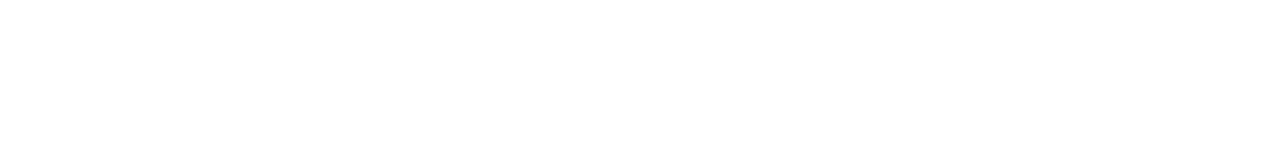
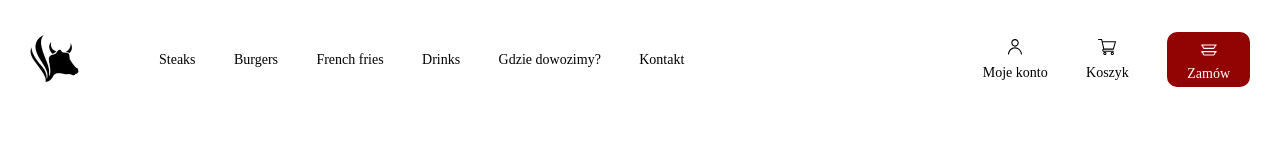
Before and after one commit to karol-wolski/invotech-recruitment-task, a website built with Vite: page src/index.html in a window 1280 px wide. Built offline with nearby package versions, Linux system fonts and the light colour scheme.

Commit message:
feat: add header and navigation (#1)

```diff
--- a/src/index.html
+++ b/src/index.html
@@ -2,11 +2,71 @@
 <html lang="en">
   <head>
     <meta charset="UTF-8" />
-    <link rel="icon" type="image/svg+xml" href="/l.png" />
+    <link rel="icon" type="image/svg+xml" href="./img/l.png" />
     <meta name="viewport" content="width=device-width, initial-scale=1.0" />
     <title>Steak house</title>
   </head>
   <body>
+    <header class="header">
+      <a href="#" aria-labelledby="Go to homepage">
+        <img src="./img/l.png" alt="" class="header__logo" />
+      </a>
+      <button id="hamburger" class="hamburger" aria-label="Menu">
+        <span class="hamburger__container" tabindex="-1">
+          <span class="hamburger__bars"></span>
+        </span>
+      </button>
+      <nav id="nav" class="nav">
+        <ul class="nav__list">
+          <li class="nav__item">
+            <a href="#" class="nav__link">Steaks</a>
+          </li>
+          <li class="nav__item">
+            <a href="#" class="nav__link">Burgers</a>
+          </li>
+          <li class="nav__item">
+            <a href="#" class="nav__link">French fries</a>
+          </li>
+          <li class="nav__item">
+            <a href="#" class="nav__link">Drinks</a>
+          </li>
+          <li class="nav__item">
+            <a href="#" class="nav__link">Gdzie dowozimy?</a>
+          </li>
+          <li class="nav__item">
+            <a href="#" class="nav__link">Kontakt</a>
+          </li>
+        </ul>
+        <ul class="nav__list nav__list--icons">
+          <li class="nav__item">
+            <a href="#" class="nav__link">
+              <img
+                src="./img/nav-icon/mojekonto.svg"
+                alt=""
+                class="nav__icon"
+              />
+              <span class="nav__text">Moje konto</span>
+            </a>
+          </li>
+          <li class="nav__item">
+            <a href="#" class="nav__link">
+              <img src="./img/nav-icon/koszyk.svg" alt="" class="nav__icon" />
+              <span class="nav__text">Koszyk</span>
+            </a>
+          </li>
+          <li class="nav__item">
+            <a href="#" class="nav__link nav__link--accent">
+              <img
+                src="./img/nav-icon/zamow_ikona.svg"
+                alt=""
+                class="nav__icon"
+              />
+              <span class="nav__text">Zamów</span>
+            </a>
+          </li>
+        </ul>
+      </nav>
+    </header>
     <script type="module" src="/js/scripts.js"></script>
   </body>
 </html>
--- /dev/null
+++ b/src/js/navigation.js
@@ -0,0 +1,6 @@
+export const openNav = () => {
+  const navEl = document.querySelector("#nav");
+  const navBtn = document.querySelector("#hamburger");
+  navEl.classList.toggle("nav--open");
+  navBtn.classList.toggle("hamburger--active");
+};
--- a/src/js/scripts.js
+++ b/src/js/scripts.js
@@ -1 +1,9 @@
 import "../style/style.scss";
+import { openNav } from "./navigation";
+
+const init = () => {
+  const navBtn = document.querySelector("#hamburger");
+  navBtn.addEventListener("click", openNav);
+};
+
+init();
--- /dev/null
+++ b/src/style/colors.scss
@@ -0,0 +1,3 @@
+$red: #920303;
+$white: #fff;
+$black: #000;
--- /dev/null
+++ b/src/style/header.scss
@@ -0,0 +1,163 @@
+@import "./colors.scss";
+@import "./zIndex.scss";
+
+.header {
+  display: flex;
+  align-items: center;
+  justify-content: space-between;
+  max-width: 166rem;
+  margin: 1.2rem auto;
+  padding: 0 3rem;
+  position: relative;
+
+  &__logo {
+    margin-right: 7rem;
+  }
+}
+
+.nav {
+  display: none;
+  flex-direction: column;
+  justify-content: space-between;
+  align-items: center;
+  width: 100%;
+  height: 100%;
+  top: 0;
+  left: 0;
+  position: fixed;
+  background: $white;
+  @include zIndex(navigation);
+
+  &--open {
+    display: flex;
+  }
+
+  @media screen and (min-width: 768px) {
+    display: flex;
+    flex-direction: row;
+    position: static;
+    background-color: transparent;
+  }
+
+  &__list {
+    display: flex;
+    flex-direction: column;
+    justify-content: space-evenly;
+    align-items: center;
+    margin: 2rem 0;
+    list-style: none;
+    width: 100%;
+    height: 100%;
+    @media screen and (min-width: 768px) {
+      flex-direction: row;
+      width: auto;
+    }
+
+    &--icons {
+      flex-direction: row;
+      height: auto;
+    }
+  }
+
+  &__item {
+    @media screen and (min-width: 768px) {
+      &:first-of-type {
+        margin-left: 1rem;
+      }
+      &:not(:last-of-type) {
+        margin-right: clamp(3rem, 3vw, 5.3rem);
+      }
+    }
+  }
+
+  &__link {
+    display: flex;
+    flex-direction: column;
+    justify-content: center;
+    align-items: center;
+    text-decoration: none;
+    font-size: 1.4rem;
+    color: $black;
+    &--accent {
+      background-color: $red;
+      color: $white;
+      border-radius: 1rem;
+      padding: 1.2rem 2rem 0.5rem;
+    }
+
+    &:hover,
+    &:focus {
+      font-weight: bold;
+    }
+  }
+
+  &__icon {
+    margin-bottom: 1rem;
+  }
+
+  &__text {
+    display: none;
+    @media screen and (min-width: 1024px) {
+      display: inline;
+    }
+  }
+}
+
+.hamburger {
+  height: 2rem;
+  border: 0;
+  background-color: transparent;
+  cursor: pointer;
+  @include zIndex(hamburger);
+  @media screen and (min-width: 768px) {
+    display: none;
+  }
+
+  &__container {
+    display: flex;
+    align-items: center;
+    position: relative;
+    width: 3.5rem;
+  }
+
+  &__bars {
+    position: absolute;
+    width: 3.5rem;
+    height: 0.3rem;
+    background-color: $black;
+
+    &::before,
+    &::after {
+      content: "";
+      display: block;
+      position: absolute;
+      width: 3.5rem;
+      height: 0.3rem;
+      background-color: $black;
+    }
+
+    &::before {
+      top: -0.8rem;
+    }
+
+    &::after {
+      bottom: -0.8rem;
+    }
+  }
+
+  &--active {
+    .hamburger__bars {
+      transform: rotate(225deg);
+      position: fixed;
+
+      &::before {
+        top: 0;
+      }
+
+      &::after {
+        bottom: 0;
+        transform: rotate(-90deg);
+      }
+    }
+  }
+}
--- a/src/style/style.scss
+++ b/src/style/style.scss
@@ -7,3 +7,5 @@
 html {
   font-size: 62.5%;
 }
+
+@import "./header";
--- /dev/null
+++ b/src/style/zIndex.scss
@@ -0,0 +1,12 @@
+$zIndex: (
+  hamburger: 20,
+  navigation: 10,
+);
+
+@function zIndex($key) {
+  @return map-get($zIndex, $key);
+}
+
+@mixin zIndex($key) {
+  z-index: zIndex($key);
+}
```
Also changed, not shown: src/img/l.png (renamed from public/l.png), src/img/nav-icon/koszyk.svg (added), src/img/nav-icon/mojekonto.svg (added), src/img/nav-icon/zamow_ikona.svg (added).
